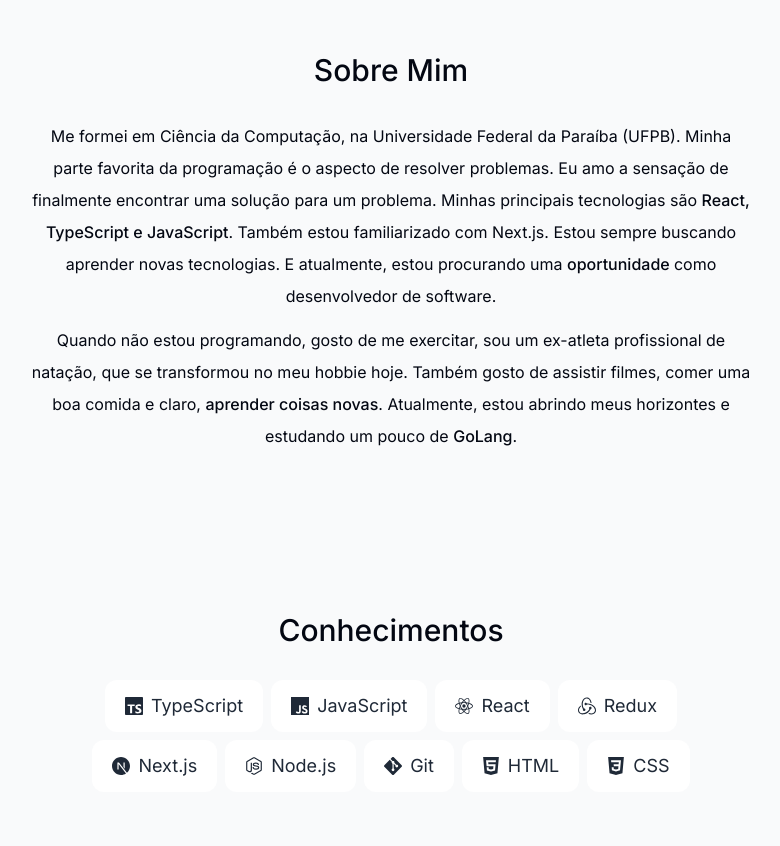
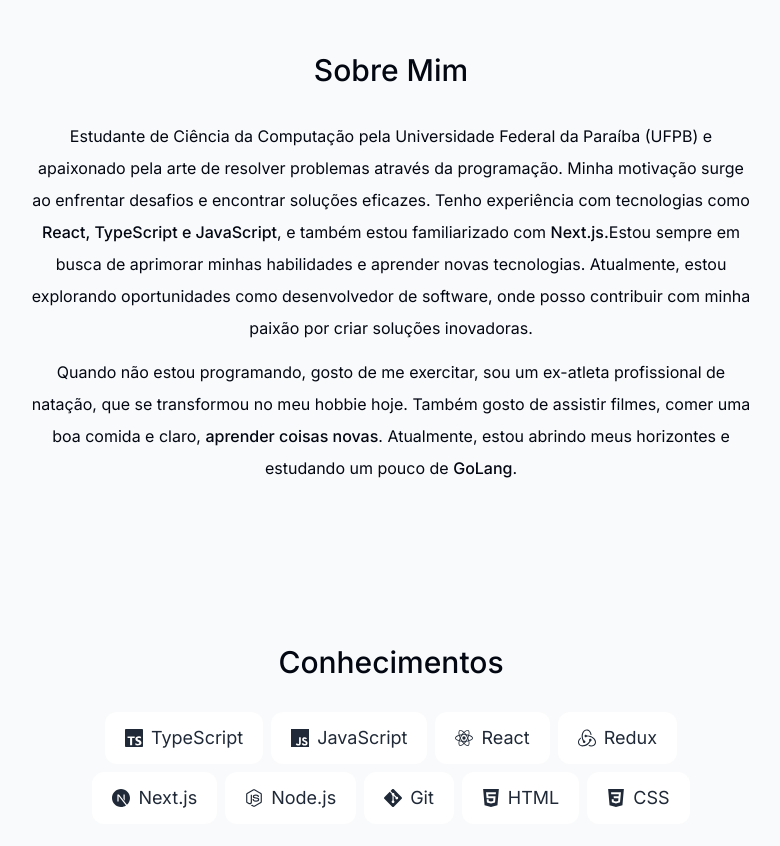
Before and after one commit to JvPedrosa/my-portfolio.github.io, a Next.js app: page / in a window 1280 px wide. Shown: the part 920-1766 px from the top of the page, without its empty margins (249-1029 px from the left). Built offline with nearby package versions, Linux system fonts and the light colour scheme; no server answers.

Commit message:
Update about.tsx with revised personal description

```diff
--- a/components/about.tsx
+++ b/components/about.tsx
@@ -19,15 +19,17 @@
     >
       <SectionHeading>Sobre mim </SectionHeading>
       <p className="mb-3">
-        Me formei em Ciência da Computação, na Universidade Federal da Paraíba
-        (UFPB). Minha parte favorita da programação é o aspecto de resolver
-        problemas. Eu amo a sensação de finalmente encontrar uma solução para um
-        problema. Minhas principais tecnologias são{" "}
-        <span className="font-medium">React, TypeScript e JavaScript</span>.
-        Também estou familiarizado com Next.js. Estou sempre buscando aprender
-        novas tecnologias. E atualmente, estou procurando uma{" "}
-        <span className="font-medium">oportunidade </span> como desenvolvedor de
-        software.
+        Estudante de Ciência da Computação pela Universidade Federal da Paraíba
+        (UFPB) e apaixonado pela arte de resolver problemas através da
+        programação. Minha motivação surge ao enfrentar desafios e encontrar
+        soluções eficazes. Tenho experiência com tecnologias como{" "}
+        <span className="font-medium">React, TypeScript e JavaScript</span>, e
+        também estou familiarizado com{" "}
+        <span className="font-medium">Next.js.</span>
+        Estou sempre em busca de aprimorar minhas habilidades e aprender novas
+        tecnologias. Atualmente, estou explorando oportunidades como
+        desenvolvedor de software, onde posso contribuir com minha paixão por
+        criar soluções inovadoras.
       </p>
 
       <p>
```
